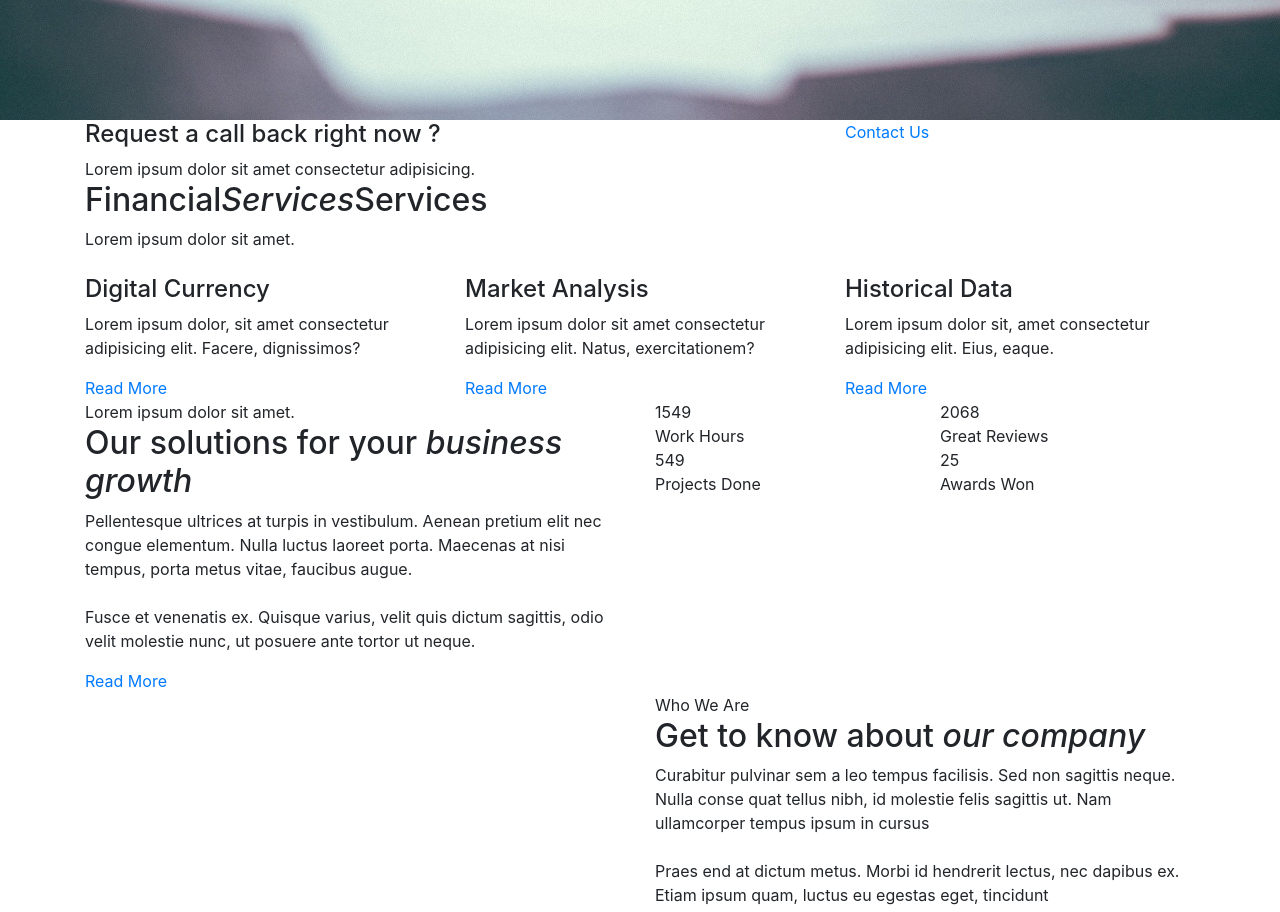
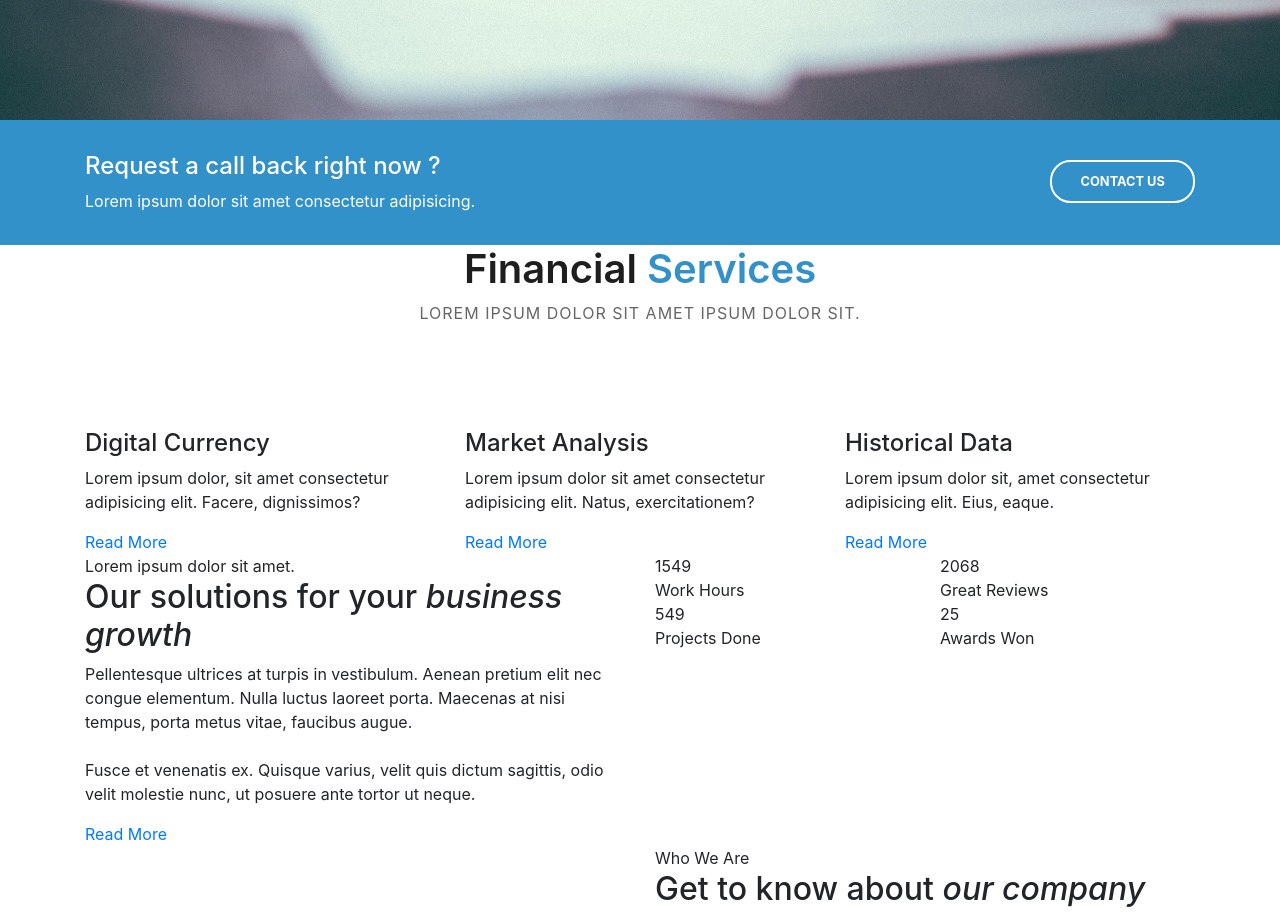
Before and after one commit to baljeetjangra/Finance-business-website, a plain HTML site: page index.html in a window 1280 px wide. Shown: the part 2200-3112 px from the top of the page. Drawn offline with nearby package versions, Linux system fonts and the light colour scheme.

Commit message:
call request form css done

```diff
--- a/css/style.css
+++ b/css/style.css
@@ -37,6 +37,26 @@ ul {
 a {
   text-decoration: none !important;
 }
+.section-heading {
+  text-align: center;
+  margin-bottom: 5em;
+}
+.section-heading h2 {
+  font-size: 2.5rem;
+  font-weight: 600;
+  color: #1e1e1e;
+}
+.section-heading em {
+  color: #3291c9;
+  font-style: normal;
+}
+.section-heading span {
+  text-transform: uppercase;
+  letter-spacing: 1px;
+  color: #666666;
+  margin-top: 1em;
+}
+
 h1,
 h2,
 h3,
@@ -45,8 +65,9 @@ h5,
 h6 {
   margin: 0;
 }
+
 /**************************buttons**************/
-.banner-button {
+a.banner-button {
   text-transform: uppercase;
   color: white;
   font-size: 0.8rem;
@@ -54,6 +75,28 @@ h6 {
   background-color: #3291c9;
   padding: 1em 2.2em;
   border-radius: 1.6em;
+  transition: all 0.3s;
+}
+a.banner-button:hover {
+  color: #3291c9;
+  background-color: white;
+}
+a.request-form-btn {
+  text-transform: uppercase;
+  color: white;
+  font-size: 0.8rem;
+  font-weight: 700;
+  background-color: #3291c9;
+  padding: 0.8em 2.2em;
+  border-radius: 1.6em;
+  border: 2px solid white;
+  display: inline-block;
+  margin: 0.6em 0;
+  transition: all 0.3s;
+}
+a.request-form-btn:hover {
+  color: #3291c9 !important;
+  background-color: white !important;
 }
 /*****************Sub Header******************/
 .sub-header {
@@ -147,6 +190,12 @@ header {
   transform: translate(-20%, -50%);
   color: white;
 }
+/**********************Request form*************************/
+.request-form {
+  background-color: #3291c9;
+  padding: 2em;
+  color: white;
+}
 
 /*
 *
--- a/index.html
+++ b/index.html
@@ -159,7 +159,7 @@
             <h4>Request a call back right now ?</h4>
             <span>Lorem ipsum dolor sit amet consectetur adipisicing.</span>
           </div>
-          <div class="col-md-4">
+          <div class="col-md-4 text-right">
             <a href="contact.html" class="request-form-btn">Contact Us</a>
           </div>
         </div>
@@ -171,9 +171,9 @@
       <div class="container">
         <div class="row">
           <div class="col-md-12">
-            <div class="service-heading">
-              <h2>Financial<em>Services</em>Services</h2>
-              <span>Lorem ipsum dolor sit amet.</span>
+            <div class="section-heading">
+              <h2>Financial <em>Services</em></h2>
+              <span>Lorem ipsum dolor sit amet ipsum dolor sit.</span>
             </div>
           </div>
           <div class="col-md-4">
```
